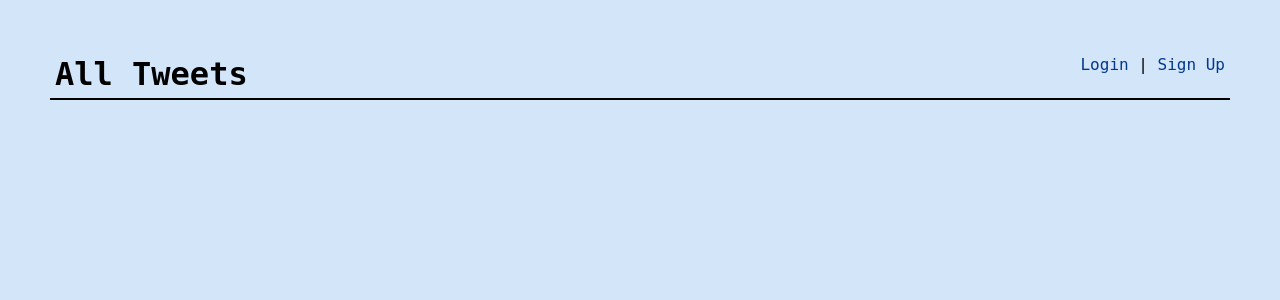
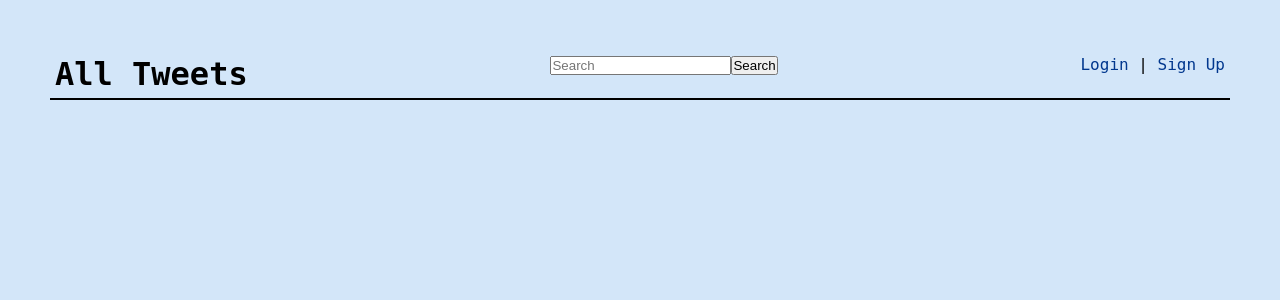
Before and after one commit to RahmatjonIbrohimov/KeepSecret-Django, a Django app: page / in a window 1280 px wide. Shown: the top 300 px of the page. Run offline with Django 4.2, Linux system fonts and the light colour scheme; data that the repository does not hold is empty; some libraries are stand-ins or nearby versions.

Commit message:
Add: added search form

```diff
--- a/tweet/templates/tweet_list.html
+++ b/tweet/templates/tweet_list.html
@@ -11,6 +11,10 @@
 <body>
     <div class="nav">
         <h1 class="nav-logo">All Tweets</h1>
+        <form class="nav-a" action="search/" method="POST">
+            {% csrf_token %}
+            <input class="search" type="search" placeholder="Search" name="searched"><button class="button-search" type="submit">Search</button>
+        </form>
 
     {% if user.is_authenticated %}
         <p>Welcome, {{ user.username }}! <a href="add_tweet/">Add <i class="fa-regular fa-pen-to-square fa-lg"></i></a> | <a href="profile/update/">Update <i class="fa-solid fa-user-pen fa-lg"></i></a> | <a href="profile/">Profile <i class="fa-solid fa-user fa-lg"></i></a> | <a href="{% url 'logout' %}">Logout</a></p>
```
